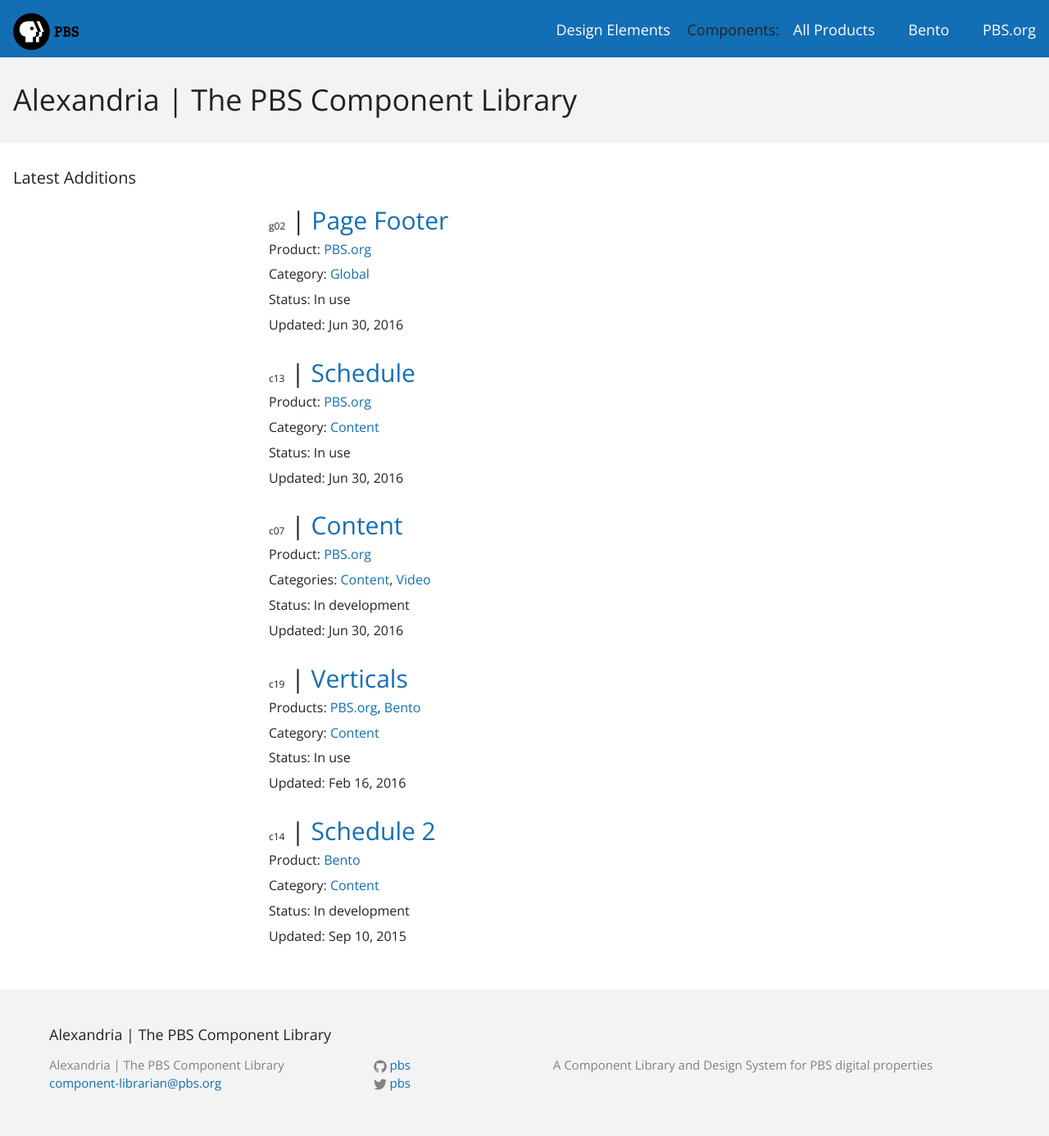
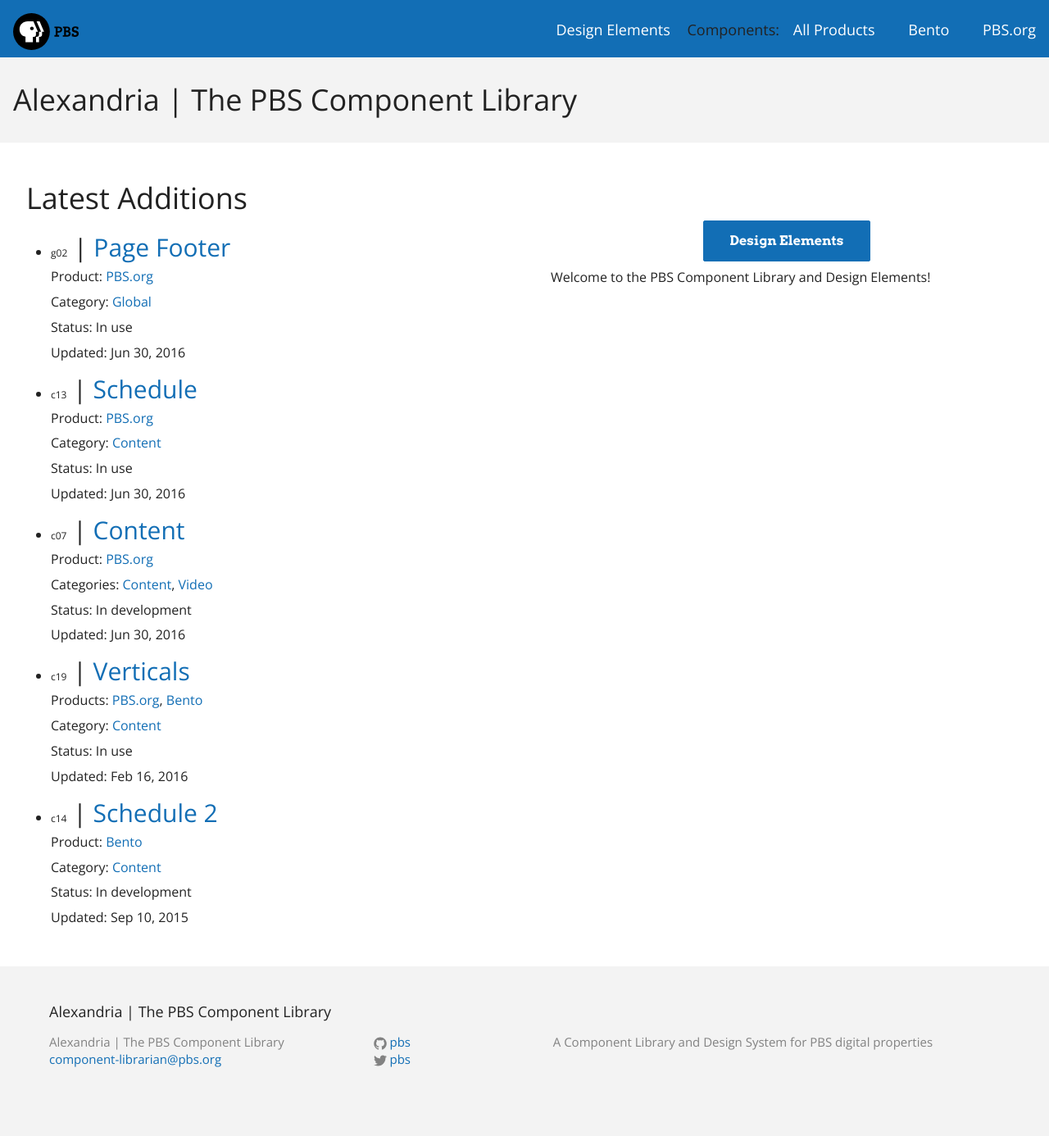
Before and after one commit to pbs/alexandria, a Jekyll site: the page built from index.html, in a window 1280 px wide. Shown: the whole page at 82% size. Built offline with Jekyll 4.4.1, drawn with Linux system fonts in a browser that asks for light colours; after the commit the page ends 1358 px from its top, so only the background shows below that.

Commit message:
trying to theme the home page

```diff
--- a/_sass/_layout.scss
+++ b/_sass/_layout.scss
@@ -294,8 +294,35 @@
   @include clearfix();
   padding: $gap;
   background: $white;
+
+  .al-col-1,
+  .al-col-2 {
+    @media screen and (min-width: 800px) {
+      width: calc(50% - 32px);
+    }
+  }
+
+  .al-col-1 {
+    @media screen and (min-width: 800px) {
+      float: left;
+    }
+  }
+
+  .al-col-2 {
+    @media screen and (min-width: 800px) {
+      float: right;
+    }
+  }
 }
 
+.al-feature-link {
+  &__wrapper {
+    text-align: center;
+  }
+
+  display: inline-block;
+  margin: 0 auto;
+}
 .page-heading {
   font-size: 20px;
 }
--- a/index.html
+++ b/index.html
@@ -2,11 +2,11 @@
 layout: default
 ---
 
-<div class="home">
+<div class="home al-page-content">
 
-  <h1 class="page-heading">Latest Additions</h1>
+  <h1 class="al-page-heading">Latest Additions</h1>
 
-  <ul class="post-list">
+  <ul class="al-cards al-col-1">
     {% for component in site.components reversed limit:5 %}
 
       {% include post-li.html %}
@@ -14,6 +14,14 @@
     {% endfor %}
   </ul>
 
-<!--   <p class="rss-subscribe">subscribe <a href="{{ "/feed.xml" | prepend: site.baseurl }}">via RSS</a></p> -->
+
+  <div class="al-col-2">
+    <p class="al-feature-link__wrapper">
+      <a href="./design-elements" class="btn btn--blue-digital al-feature-link">Design Elements</a>
+    </p>
+
+    <p>Welcome to the PBS Component Library and Design Elements!</p>
+  </div>
+
 
 </div>
```
